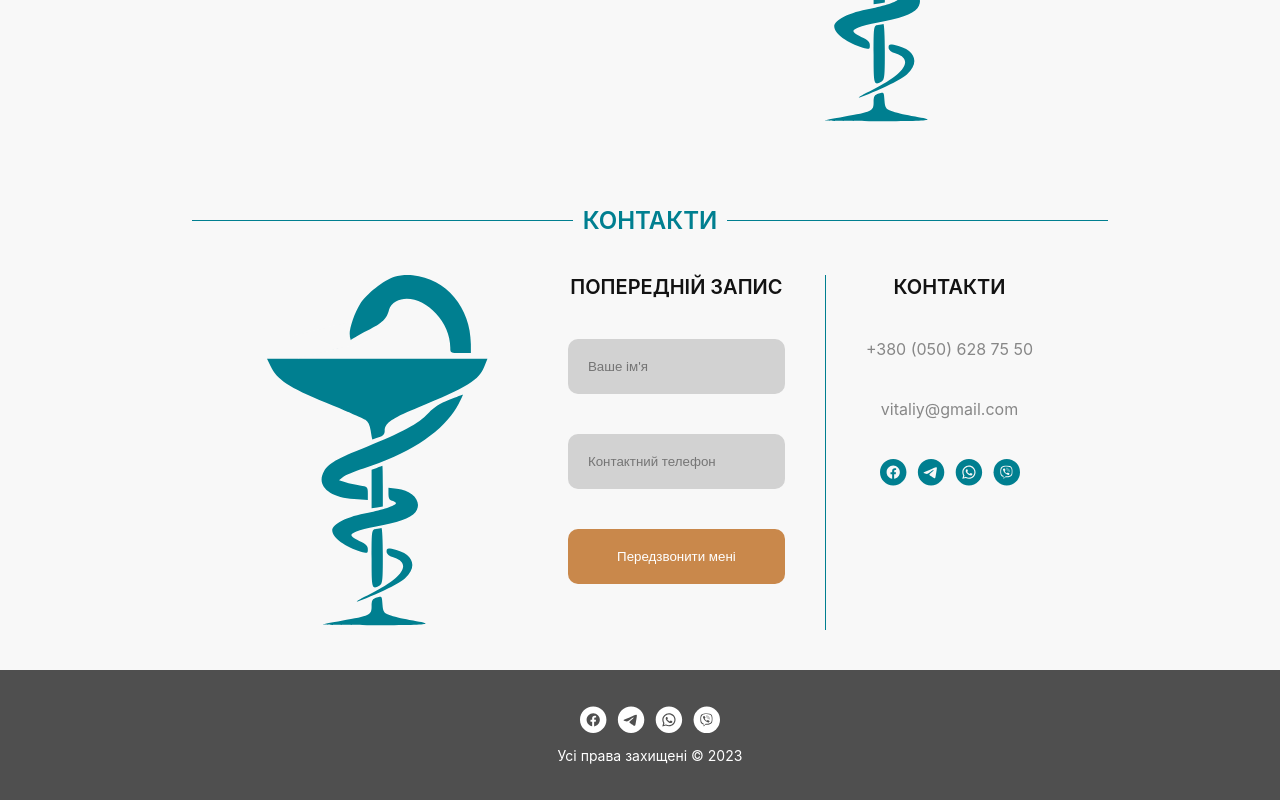
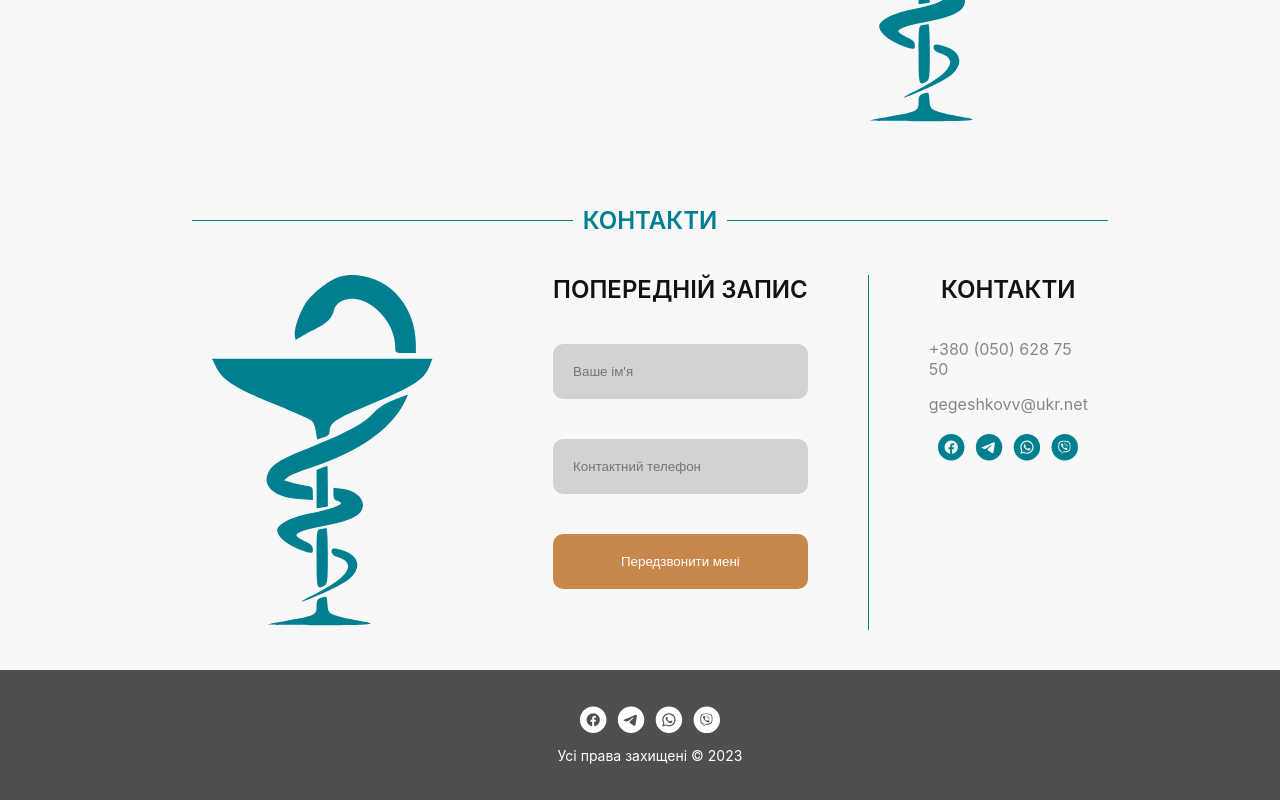
Before and after one commit to aleks-vorgen/gegeshko, a React (Vite) app: page / in a window 1280 px wide. Shown: the part 1367-2167 px from the top of the page. Built offline with nearby package versions, Linux system fonts and the light colour scheme.

Commit message:
visual changes and links

```diff
--- a/src/components/home/contacts.jsx
+++ b/src/components/home/contacts.jsx
@@ -1,4 +1,21 @@
+import {useRef} from "react";
+
 export function Contacts() {
+    const refFacebook = useRef(null);
+    const refTelegram = useRef(null);
+    const refWhatsapp = useRef(null);
+    const refViber = useRef(null);
+
+    function social_MouseOut(ref) {
+        let current = ref.current.children[0].style;
+        current.animation = "scale-down-center 0.3s cubic-bezier(0.645, 0.045, 0.355, 1.000) both";
+    }
+
+    function social_MouseIn(ref) {
+        let current = ref.current.children[0].style;
+        current.animation = "scale-up-center 0.3s cubic-bezier(0.645, 0.045, 0.355, 1.000) both";
+    }
+
     return (
         <div className="home-contacts">
             <div className="sub-title">
@@ -13,8 +30,8 @@ export function Contacts() {
                 <div className="preregistration-form">
                     <div className="title">Попередній запис</div>
                     <form action="">
-                        <input type="text" placeholder="Ваше ім'я"/>
-                        <input type="text" placeholder="Контактний телефон"/>
+                        <input type="text" placeholder="Ваше ім'я" name="name"/>
+                        <input type="text" placeholder="Контактний телефон" name="phone"/>
                         <button>Передзвонити мені</button>
                     </form>
                 </div>
@@ -22,12 +39,32 @@ export function Contacts() {
                 <div className="contacts">
                     <div className="title">Контакти</div>
                     <div className="phone-number">+380 (050) 628 75 50</div>
-                    <div className="email">vitaliy@gmail.com</div>
+                    <div className="email">gegeshkovv@ukr.net</div>
                     <div className="socials">
-                        <img src="/images/socials/facebook.svg" alt=""/>
-                        <img src="/images/socials/telegram.svg" alt=""/>
-                        <img src="/images/socials/whatsapp.svg" alt=""/>
-                        <img src="/images/socials/viber.svg" alt=""/>
+                        <a href="https://www.facebook.com/profile.php?id=61552555611669"
+                           target="_blank" rel="noreferrer" ref={refFacebook}>
+                            <img src="/images/socials/facebook.svg" alt="facebook.svg"
+                                 onMouseEnter={() => social_MouseIn(refFacebook)}
+                                 onMouseOut={() => social_MouseOut(refFacebook)}/>
+                        </a>
+                        <a href=""
+                           target="_blank" rel="noreferrer" ref={refTelegram}>
+                            <img src="/images/socials/telegram.svg" alt="telegram.svg"
+                                 onMouseEnter={() => social_MouseIn(refTelegram)}
+                                 onMouseOut={() => social_MouseOut(refTelegram)}/>
+                        </a>
+                        <a href="https://wa.me/3800506287550"
+                           target="_blank" rel="noreferrer" ref={refWhatsapp}>
+                            <img src="/images/socials/whatsapp.svg" alt="whatsapp.svg"
+                                 onMouseEnter={() => social_MouseIn(refWhatsapp)}
+                                 onMouseOut={() => social_MouseOut(refWhatsapp)}/>
+                        </a>
+                        <a href="viber://chat?number=%2B0506287550"
+                           target="_blank" rel="noreferrer" ref={refViber}>
+                            <img src="/images/socials/viber.svg" alt="viber.svg"
+                                 onMouseEnter={() => social_MouseIn(refViber)}
+                                 onMouseOut={() => social_MouseOut(refViber)}/>
+                        </a>
                     </div>
                 </div>
             </div>
--- a/src/components/home/css/biography.css
+++ b/src/components/home/css/biography.css
@@ -6,11 +6,13 @@
     padding: 40px 15vw;
 
     .bio {
-        width: 50%;
+        width: 60%;
+        font-size: 22px;
+        text-transform: capitalize;
     }
 
     .image {
         text-align: center;
-        width: 50%;
+        width: 40%;
     }
 }
--- a/src/components/home/css/contacts.css
+++ b/src/components/home/css/contacts.css
@@ -19,7 +19,7 @@
         margin-top: 40px;
 
         .title {
-            font-size: 20px;
+            font-size: 24px;
             font-weight: 600;
             text-transform: uppercase;
             margin-bottom: 20px;
@@ -27,13 +27,13 @@
     }
 
     .image {
-        padding: 0 40px;
+        padding: 0 60px;
     }
 
     .preregistration-form {
         display: flex;
         flex-direction: column;
-        padding: 0 40px;
+        padding: 0 60px;
         white-space: nowrap;
 
         & div {
@@ -72,18 +72,18 @@
         display: flex;
         flex-direction: column;
         align-items: center;
-        padding: 0 40px;
+        padding: 0 60px;
 
         .phone-number, .email {
             color: #878787;
             font-size: 16px;
-            padding: 20px 0;
+            margin-top: 15px;
         }
 
         .socials {
             margin-top: 20px;
 
-            & img {
+            & a {
                 margin: 0 5px;
             }
         }
--- a/src/components/home/preregistration-form.jsx
+++ b/src/components/home/preregistration-form.jsx
@@ -13,8 +13,8 @@ export function PreregistrationForm() {
                 а також запишуть на прийом
             </div>
             <form action="" className="preregistration-form">
-                <input type="text" placeholder="Ваше ім'я"/>
-                <input type="text" placeholder="Контактний телефон"/>
+                <input type="text" placeholder="Ваше ім'я" name="name"/>
+                <input type="text" placeholder="Контактний телефон" name="phone"/>
                 <button>Передзвонити мені</button>
             </form>
         </div>
--- a/src/index.css
+++ b/src/index.css
@@ -42,6 +42,10 @@ body {
     background-color: var(--primary-reversed-color);
 }
 
+button {
+    cursor: pointer;
+}
+
 #root {
     width: 100%;
 }
--- a/src/structure/footer.jsx
+++ b/src/structure/footer.jsx
@@ -19,22 +19,26 @@ export function Footer() {
     return (
         <div id="footer">
             <div className="socials">
-                <a href={"https:/google.com"} target={"_blank"} rel="noreferrer" ref={refFacebook}>
+                <a href="https://www.facebook.com/profile.php?id=61552555611669"
+                   target="_blank" rel="noreferrer" ref={refFacebook}>
                     <img src="/images/socials/footer/facebook.svg" alt="facebook.svg"
                          onMouseEnter={() => social_MouseIn(refFacebook)}
                          onMouseOut={() => social_MouseOut(refFacebook)}/>
                 </a>
-                <a href={"https:/google.com"} target={"_blank"} rel="noreferrer" ref={refTelegram}>
+                <a href=""
+                   target="_blank" rel="noreferrer" ref={refTelegram}>
                     <img src="/images/socials/footer/telegram.svg" alt="telegram.svg"
                          onMouseEnter={() => social_MouseIn(refTelegram)}
                          onMouseOut={() => social_MouseOut(refTelegram)}/>
                 </a>
-                <a href={"https:/google.com"} target={"_blank"} rel="noreferrer" ref={refWhatsapp}>
+                <a href="https://wa.me/3800506287550"
+                   target="_blank" rel="noreferrer" ref={refWhatsapp}>
                     <img src="/images/socials/footer/whatsapp.svg" alt="whatsapp.svg"
                          onMouseEnter={() => social_MouseIn(refWhatsapp)}
                          onMouseOut={() => social_MouseOut(refWhatsapp)}/>
                 </a>
-                <a href={"https:/google.com"} target={"_blank"} rel="noreferrer" ref={refViber}>
+                <a href="viber://chat?number=%2B0506287550"
+                   target="_blank" rel="noreferrer" ref={refViber}>
                     <img src="/images/socials/footer/viber.svg" alt="viber.svg"
                          onMouseEnter={() => social_MouseIn(refViber)}
                          onMouseOut={() => social_MouseOut(refViber)}/>
```
